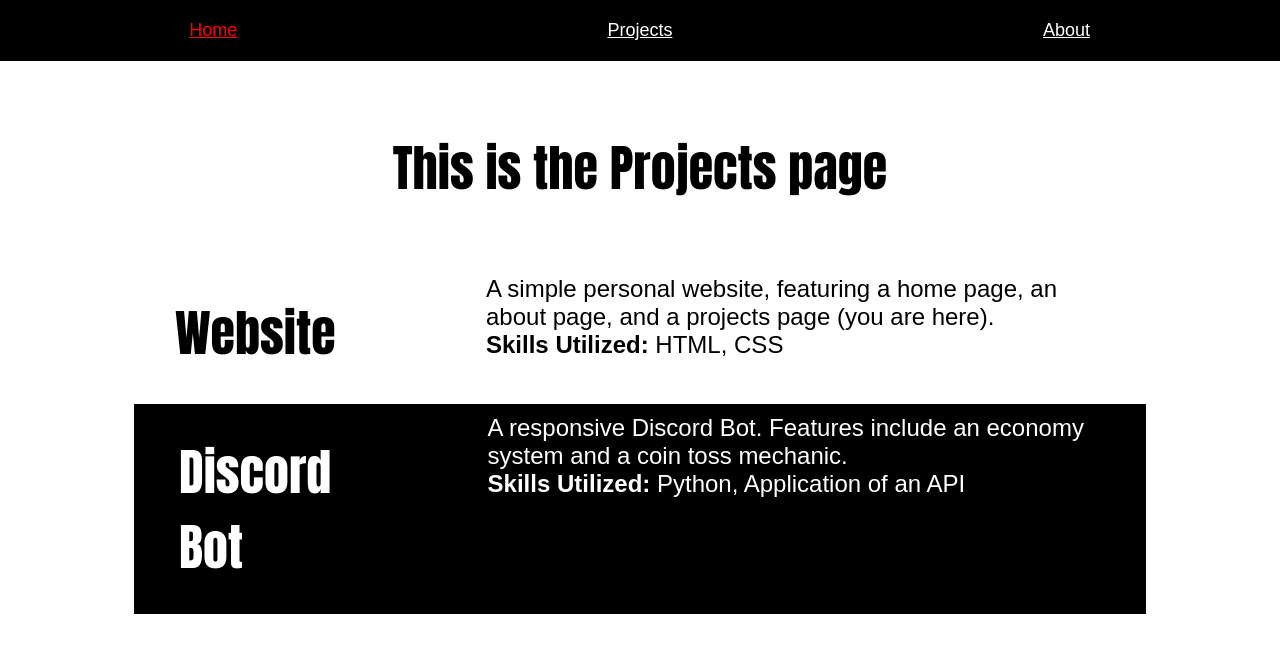
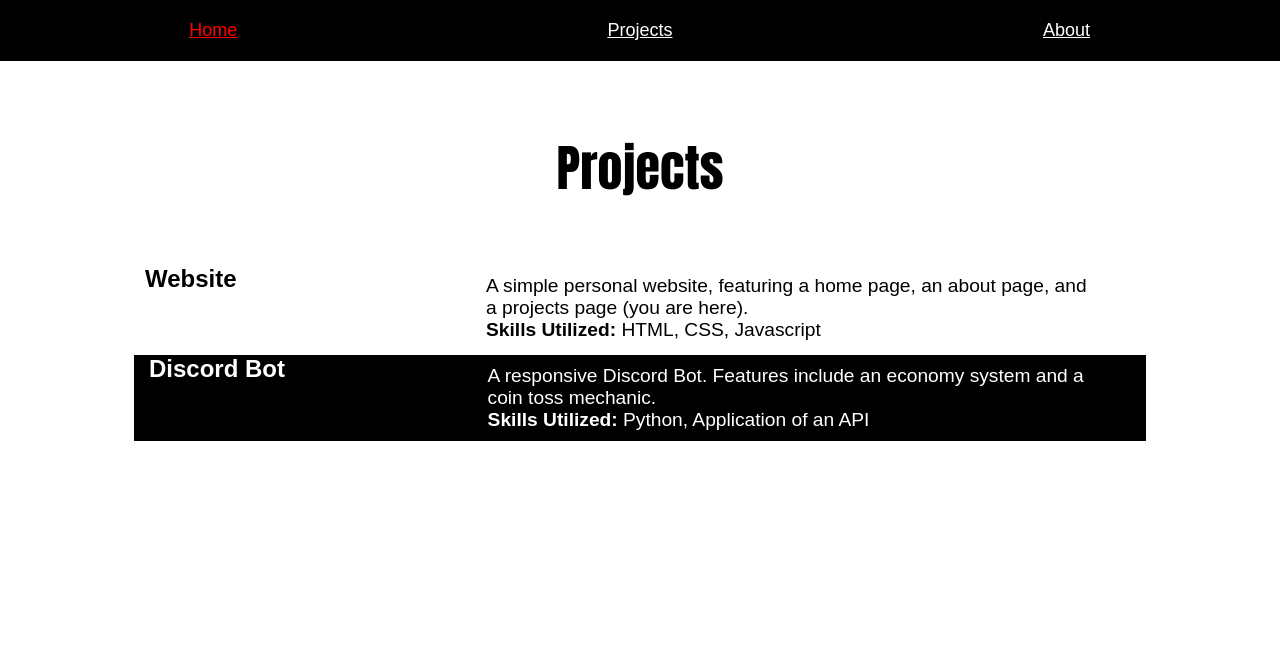
Before and after one commit to frankly02/frankly02.github.io, a plain HTML site: page projects.html in a window 1280 px wide. Drawn offline with Linux system fonts and the light colour scheme.

Commit message:
Update projects.html

```diff
--- a/projects.html
+++ b/projects.html
@@ -14,18 +14,18 @@
         <a href="about.html">About</a>
     </div>
     <div class="content" style="justify-content: center;">
-        <h1 class="title">This is the Projects page</h1>
-        <table style="padding: 30px 30px; display:flex;">
+        <h1 class="title">Projects</h1>
+        <table id="proj-list" style="padding: 30px 30px; display:flex;">
             <tr style="display:flex;">
-                <td style="width: 30%; text-align:left; padding: 0 15px; min-width:0px"><h2 class="title" >Website</h2></td>
-                <td style="text-align:left; width:70%; min-width:0px"><p class="paragraph"style="text-indent:0px; font-size:x-large">
+                <td style="width: 30%; text-align:left; padding: 0 15px; min-width:0px;"><h2 class="project-name" >Website</h2></td>
+                <td style="text-align:left; width:70%; min-width:0px"><p class="paragraph"style="text-indent:0px; ">
                     A simple personal website, featuring a home page, an about page, and a projects page (you are here). <br>
-                    <b style="font-family: sans-serif;">Skills Utilized:</b> HTML, CSS
+                    <b style="font-family: sans-serif;">Skills Utilized:</b> HTML, CSS, Javascript
                 </p></td>
             </tr>
              <tr style="background-color: black; display:flex; margin: 4px">
-                <td style="width: 30%; text-align:left; padding: 0 15px; min-width:0px"><h2 class="title" style="color:white">Discord Bot</h2></td>
-                <td style="text-align:left; width:70%; min-width:70%"><p class="paragraph" style="text-indent:0px; color:white; font-size:x-large">
+                <td style="width: 30%; text-align:left; padding: 0 15px; min-width:0px"><h2 class="project-name" style="color:white">Discord Bot</h2></td>
+                <td style="text-align:left; width:70%; min-width:70%"><p class="paragraph" style="text-indent:0px; color:white; ">
                     A responsive Discord Bot. Features include an economy system and a coin toss mechanic. <br>
                     <b style="font-family: sans-serif">Skills Utilized:</b> Python, Application of an API
                 </p></td>
```
